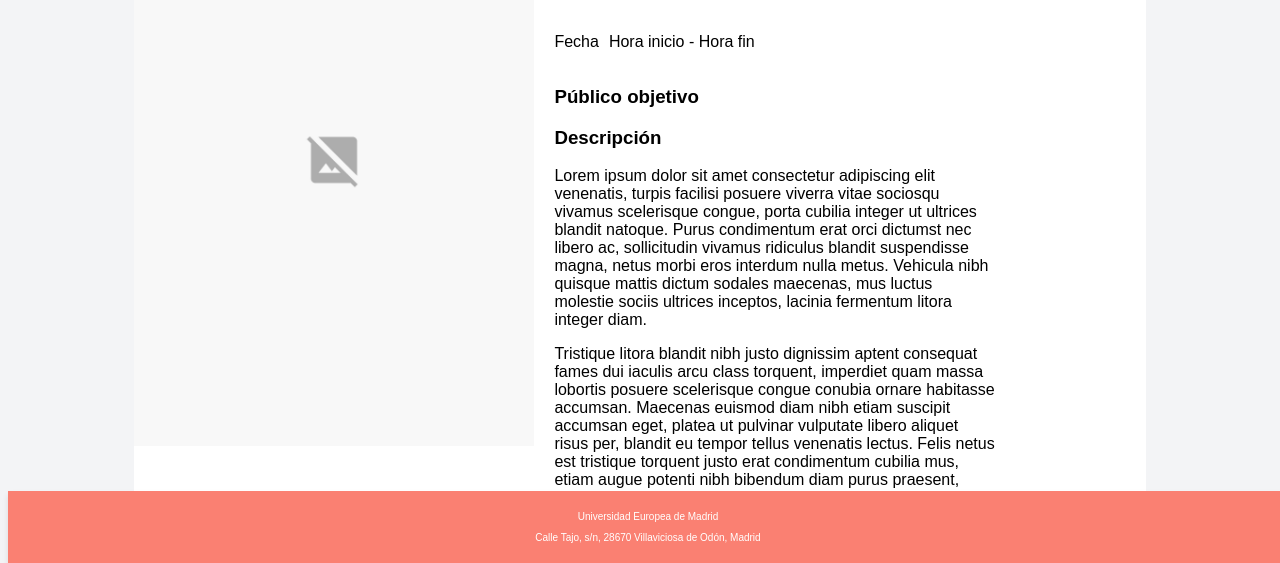
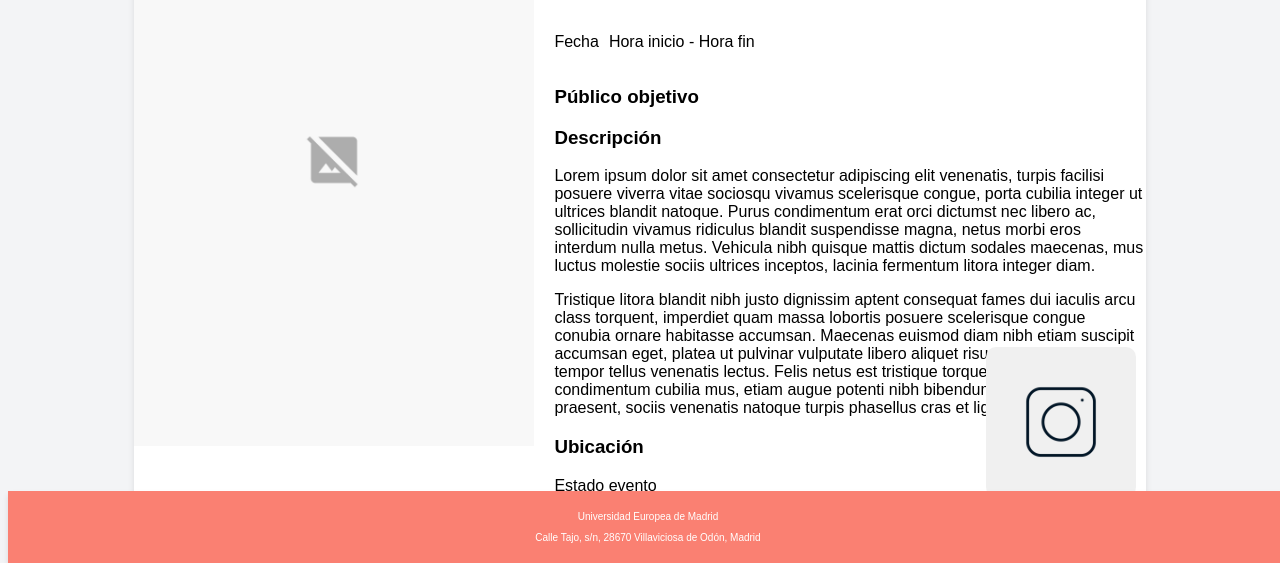
Before and after one commit to Jachpi/Proyecto-final-Web, a website: page public/evento.html in a window 1280 px wide. Shown: the part 237-800 px from the top of the page. Drawn offline with Linux system fonts and the light colour scheme.

```diff
--- a/public/css/evento.css
+++ b/public/css/evento.css
@@ -80,17 +80,18 @@
 }
 
 .eventContainer {
+    position: relative;
     display: grid;
     background-color: white;
-    grid-template-columns: 400px auto 150px;
+    grid-template-columns: 400px auto;
     height: max-content;
     width: 80%;
     margin: 100px auto;
     border-radius: 10px;
     margin-top: 10%;
     min-width: 800px;
+    box-shadow: 0 4px 6px rgba(0, 0, 0, 0.1);
 }
-
 .fecha-hora {
     display: flex;
     gap: 10px; /* Espacio entre fecha y hora */
@@ -116,13 +117,29 @@
     grid-column: 2/4;
 }
 
-.qr img{
-
-    width: 150px;
-    height:150px;
-    object-fit: cover;
+.qr {
+    position: absolute;
+    bottom: 10px;
+    right: 10px;
+    transition: opacity 0.5s ease;
 
 }
+
+.qr:hover {
+    opacity: 0;
+
+}
+
+.qr img {
+    width: 150px;
+    height: 150px;
+    object-fit: cover;
+    border-radius: 10px;
+    pointer-events: none;
+}
+
+
+
 
 
 /* Modal */
```
Also changed, not shown: public/css/eventof.css (+8 -0 lines), public/eventoform.html (+5 -1 lines).
